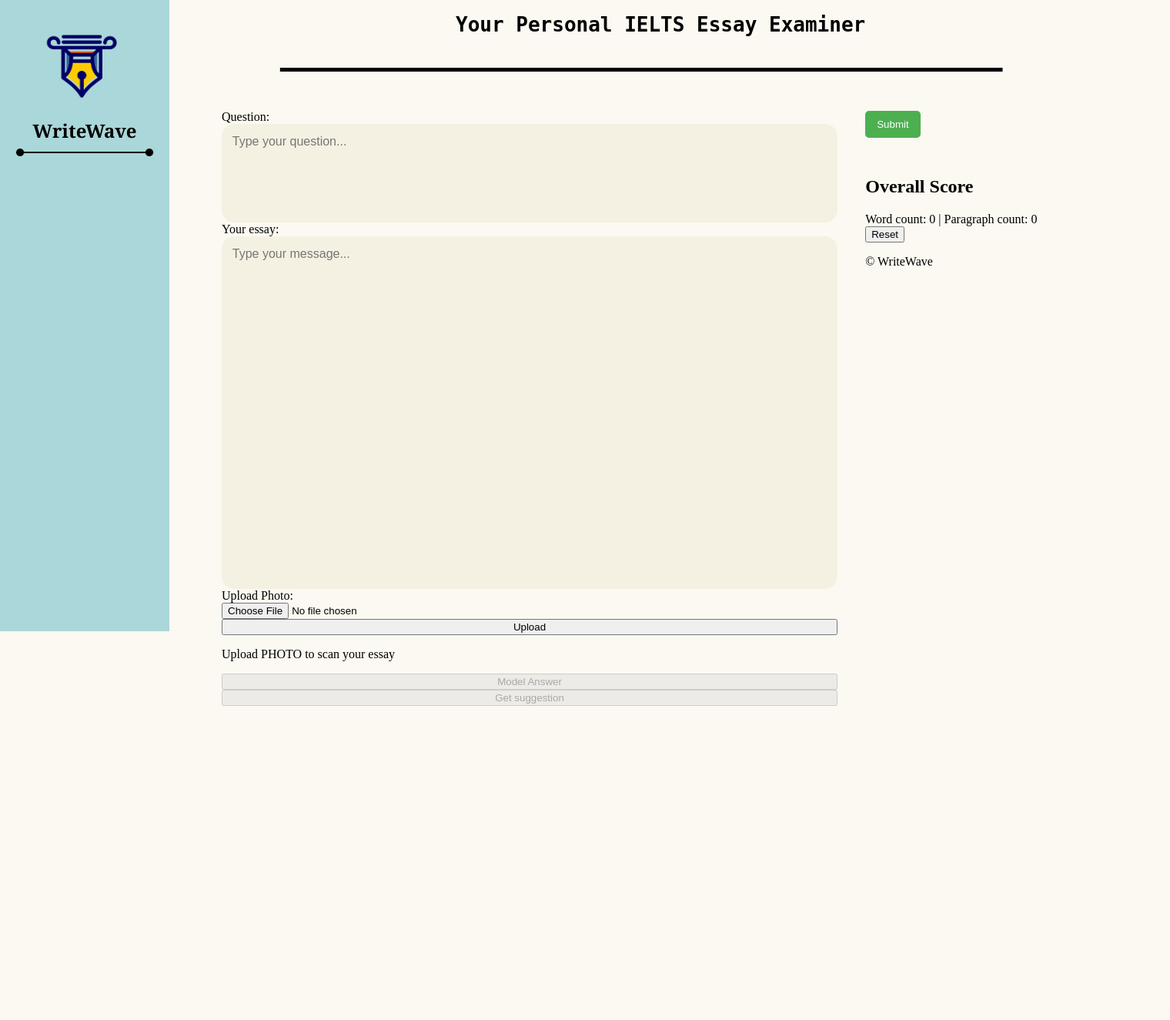
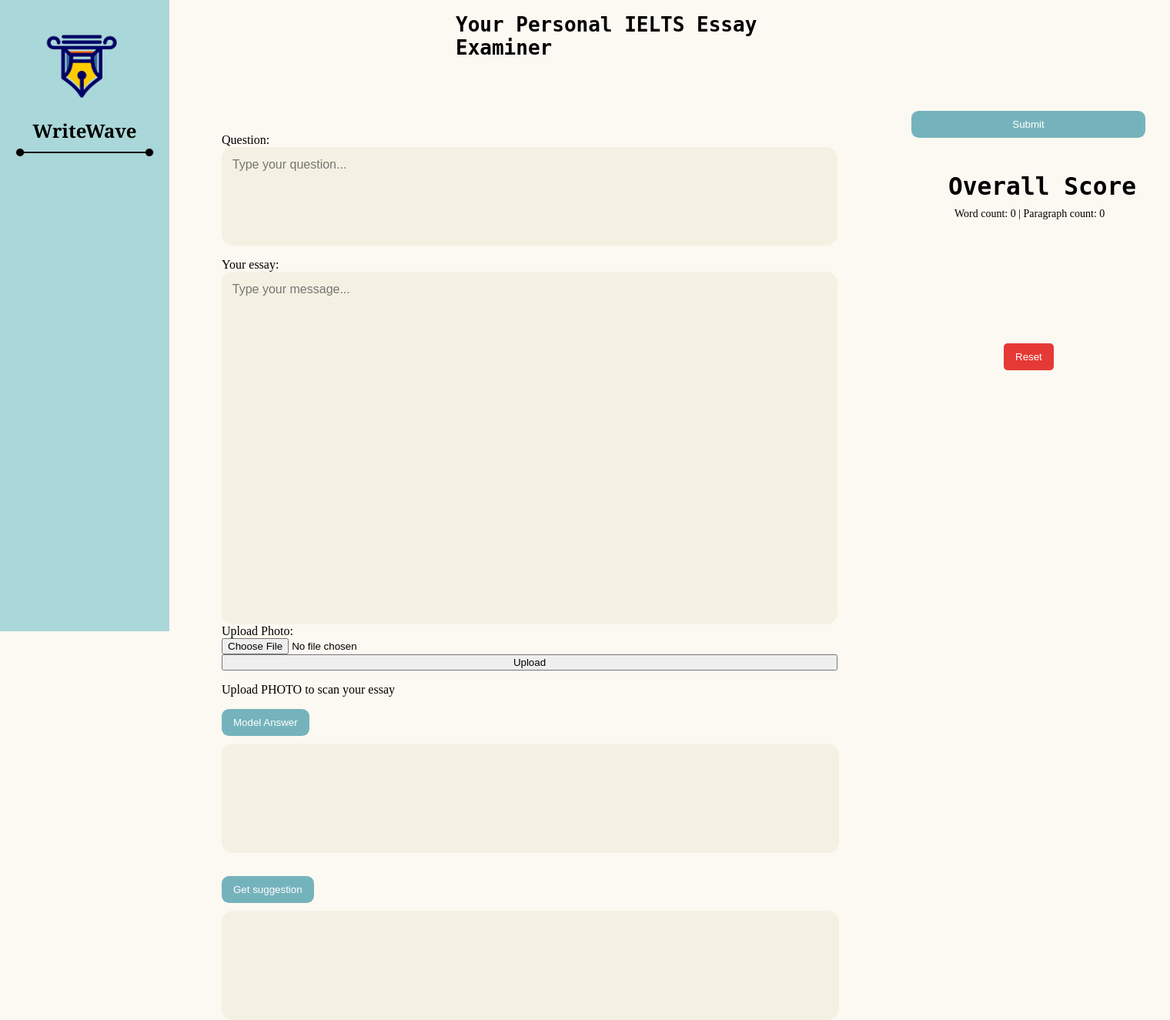
Before and after one commit to elderbug0/IELTS.Examiner, a Flask app: page / in a window 1520 px wide. Shown: the whole page at 77% size. Before the commit the page ends 917 px from the top, so only its background shows below. Run offline with Flask 3, Linux system fonts and the light colour scheme.

Commit message:
new style

```diff
--- a/static/css/style.css
+++ b/static/css/style.css
@@ -47,10 +47,11 @@ body {
 
   #user-question {
     resize: none;
+    margin-bottom: 1rem;
     height: 6.25rem; /* 100px in rem */
     border-color: #F5F1E2;
     background-color: #F5F1E2;
-    border-radius: 1rem; /* 5px in rem */
+    border-radius: 0.9rem; /* 5px in rem */
     padding: 0.8rem; /* 10px in rem */
     font-size: 1rem; /* 16px in rem */
     font-family: "Arial", sans-serif;
@@ -63,7 +64,7 @@ body {
     height: 26.875rem; /* 430px in rem */
     border-color: #F5F1E2;
     background-color: #F5F1E2;
-    border-radius: 1rem; /* 5px in rem */
+    border-radius: 0.9rem; /* 5px in rem */
     padding: 0.8rem; /* 10px in rem */
     font-size: 1rem; /* 16px in rem */
     font-family: "Arial", sans-serif;
@@ -88,28 +89,168 @@ h1{
     font-family: Monospace;
     margin-bottom: 6rem;
 }
-#line2 {
-    margin-left: 90rem;
-    margin-top: -15rem;
-    width: 60rem;
- /* Add margin at the top of #line2 */
-}
+
 #submitBtn {
-    background-color: #4caf50;
+    background-color: #75B3BC;
     color: white;
     border: none;
-    border-radius: 0.3125rem; /* 5px in rem */
+    border-radius: 0.6rem; /* 5px in rem */
     padding: 0.625rem 0.9375rem; /* 10px 15px in rem */
     cursor: pointer;
-    margin-bottom: 1.875rem; /* 30px in rem */
+    margin-left: 4rem;
+    width: 19rem;
+    margin-bottom: 1.2rem; /* 30px in rem */
 }
 
 #submitBtn:hover {
-    background-color: #45a049;
+    background-color: #6CA5AD;
 }
   /* Rest of your existing styles */
-  .frame {
+.frame {
     /* Add any styles you need for the frame */
     flex: 1;
     margin-left: 300px; /* Adjust this margin based on the header width *//* Add padding to create space for the header */
+}
+
+  .spinner {
+    border: 1rem solid #f3f3f3; /* Light grey */
+    border-top: 1rem solid #3498db; /* Blue */
+    border-radius: 50%;
+    width: 5rem; /* 80px in rem */
+    height: 5rem; /* 80px in rem */
+    animation: spin 2s linear infinite;
+    margin-left: 6.2rem;
+}
+
+@keyframes spin {
+    0% { transform: rotate(0deg); }
+    100% { transform: rotate(360deg); }
+}
+
+.small-spinner {
+    border: 0.125rem solid rgb(255, 255, 255);
+    border-top: 0.125rem solid #000000; /* Blue */
+    border-radius: 50%;
+    width: 0.625rem; /* 10px in rem */
+    height: 0.625rem; /* 10px in rem */
+    animation: spin 1s linear infinite;
+    margin-left: 0.3125rem; /* Adjust as needed to position the spinner */
+}
+
+@keyframes spin {
+    0% { transform: rotate(0deg); }
+    100% { transform: rotate(360deg); }
+}
+
+#foot {
+    margin-left: 6.875rem; /* 110px in rem */
+}
+/* Add these styles for error words underline */
+.error-word {
+    color: red;
+    cursor: pointer;
+    text-decoration: underline;
   }
+
+.error-word:hover {
+    background-color: #ffe6e6; /* Light red background on hover */
+}
+.error-message {
+  color: red;
+  display: none;
+}
+#model {
+  border: 0.0625rem solid #F5F1E2; /* 1px in rem */
+  border-radius: 0.9rem; /* 5px in rem */
+  padding: 1.25rem; /* 20px in rem */
+  background-color: #F5F1E2;
+  min-height: 6.25rem; /* 100px in rem */
+  overflow-wrap: break-word;
+  width: 47.5rem; /* 950px in rem */
+  margin-bottom: 0.625rem; /* 10px in rem */
+}
+
+#sg {
+  border: 0.0625rem solid #F5F1E2; /* 1px in rem */
+  border-radius: 0.9rem; /* 5px in rem */
+  padding: 1.25rem; /* 20px in rem */
+  background-color: #F5F1E2;
+  min-height: 6.25rem; /* 100px in rem */
+  overflow-wrap: break-word;
+  width: 47.5rem; /* 950px in rem */
+  margin-top: 0.625rem; /* 10px in rem */
+}
+#model-answer-btn {
+  background-color: #75B3BC;
+  color: white;
+  border: none;
+  border-radius: 0.6rem; /* 5px in rem */
+  padding: 0.625rem 0.9375rem; /* 10px 15px in rem */
+  cursor: pointer;
+  align-self: flex-start;
+  margin-bottom: 0.625rem; /* 10px in rem */
+}
+
+#get_suggestion {
+  background-color: #75B3BC;
+  color: white;
+  border: none;
+  border-radius: 0.6rem; /* 5px in rem */
+  padding: 0.625rem 0.9375rem; /* 10px 15px in rem */
+  cursor: pointer;
+  align-self: flex-start;
+  margin-top: 1.25rem; /* 20px in rem */
+}
+
+#get_suggestion:hover {
+  background-color: #6CA5AD;
+}
+
+#model-answer-btn:hover {
+  background-color: #6CA5AD;
+}
+#resetBtn {
+  margin-left: 11.5rem; /* 125px in rem */
+  background-color: #e53935;
+  color: white;
+  border: none;
+  border-radius: 0.3125rem; /* 5px in rem */
+  padding: 0.625rem 0.9375rem; /* 10px 15px in rem */
+}
+
+#resetBtn:hover {
+  background-color: #c62828;
+}
+
+#result {
+  margin-top: 1.875rem; /* 30px in rem */
+  padding: 1.25rem; /* 20px in rem */
+  min-height: 5rem; /* 80px in rem */
+  overflow-wrap: break-word;
+  width: 20rem; /* 80% in rem */
+  margin-bottom: 0.625rem;
+  margin-left: 2.5rem;/* 10px in rem */
+}
+#word-count {
+  margin-top: -1rem; /* 30px in rem */
+  margin-left: 7.5rem; /* 55px in rem */
+  font-size: 0.875rem; /* 14px in rem */
+}
+#overall-score-box { /* Center the content horizontally */
+  margin-left: 7rem;
+  font-size: 1.3rem;
+  font-family: Monospace; /* Adjusted margin to move it 15px to the left */
+}
+
+#overall-score {
+  font-size: 5.375rem; /* 70px in rem */
+  margin-left: 4.7rem;
+  margin-top: -0.4rem;
+  margin-bottom: 1.6rem;/* 40px 0 0 10px in rem */
+}
+#foot{
+  margin-left: 10rem;
+}
+#error-box{
+  margin-bottom: 2rem;
+}
--- a/templates/index.html
+++ b/templates/index.html
@@ -22,7 +22,6 @@
     <img id="logo" src="{{url_for('static', filename='logo.png')}}" alt="Logo">
     <div id="header-text">WriteWave</div>
     <img id="line" src="{{url_for('static', filename='line.png')}}" alt="Line">
-    <img id="line2" src="{{url_for('static', filename='line2.png')}}" alt="Line2">
   </div>
 
 
@@ -67,10 +66,11 @@
       <button id="get_suggestion">Get suggestion</button>
       <div id="sg"></div>
 
-    </form>
+
   </div>
   <div class="right-panel">
     <button type="submit" id="submitBtn">Submit</button>
+
     <div id="overall-score-box">
       <h2>Overall Score</h2>
       <p id="overall-score"></p>
@@ -78,13 +78,12 @@
 
 <!-- Add the reset button -->
     <div id="word-count">Word count: 0 | Paragraph count: 0</div>
+
     <div id="result"></div>
     <button id="resetBtn">Reset</button>
-    <footer id="foot">
-      <p>&copy; WriteWave</p>
-    </footer>
   </div>
 </div>
+</form>
 
   <script src="{{ url_for('static', filename='js/script.js') }}"></script>
   </body>
```
Also changed, not shown: static/js/test.js (deleted, +0 -353 lines), static/line2.png (deleted).
